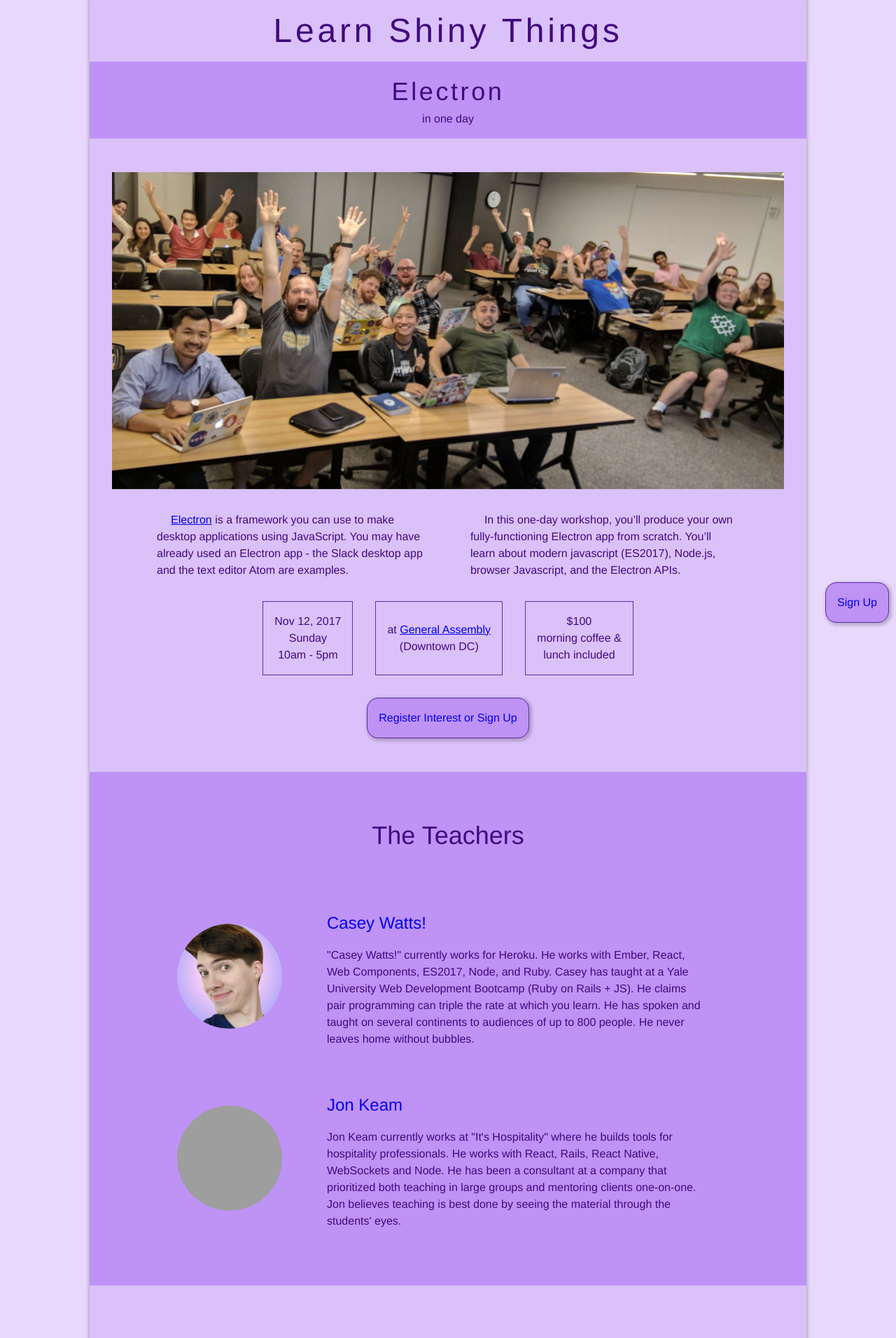
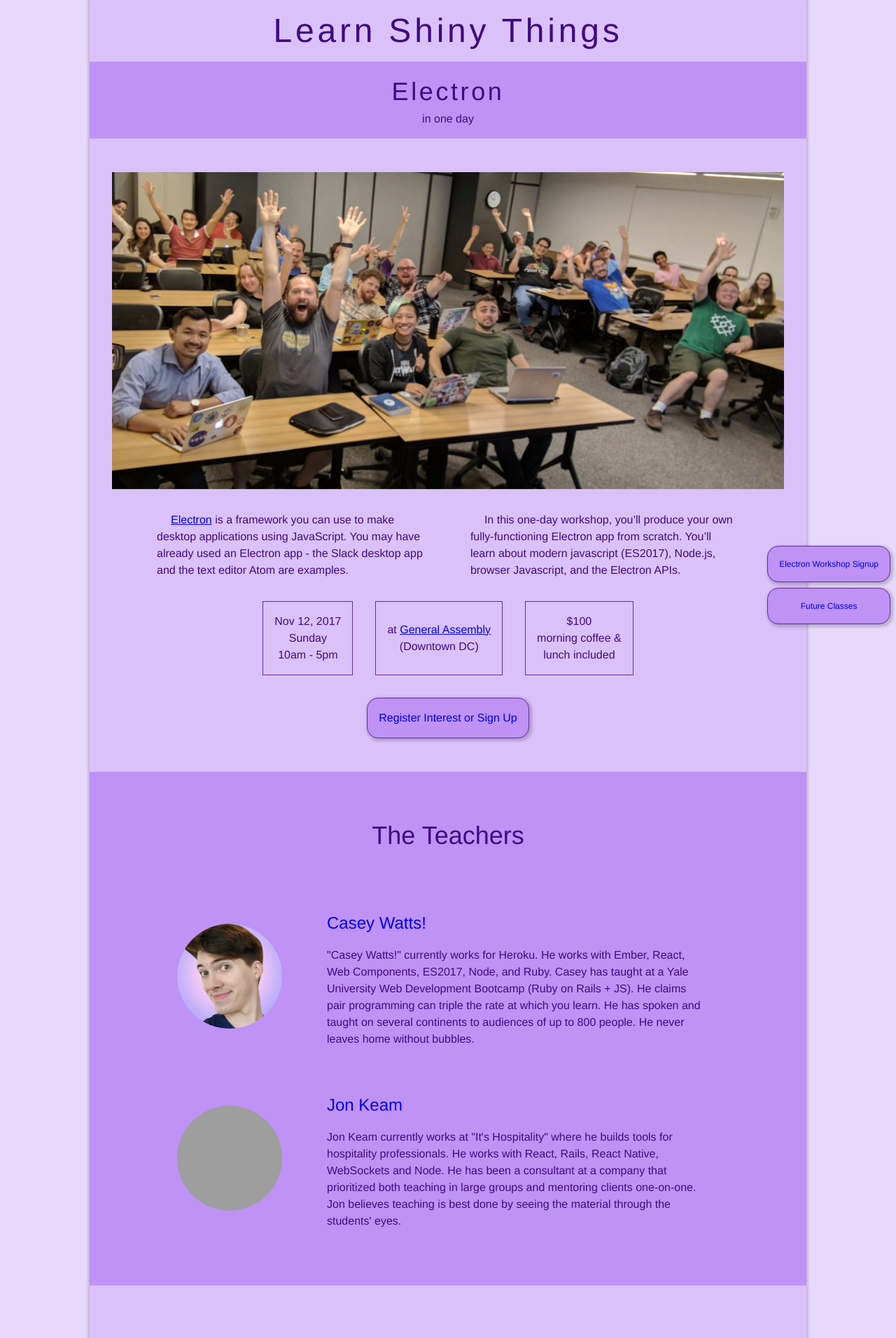
Before and after one commit to learnshinythings/learnshinythings.github.io, a Jekyll site: the page built from electron.md, in a window 1280 px wide. Shown: the top 1912 px of the page at 70% size. Built offline with Jekyll 4.4.1, drawn with Linux system fonts in a browser that asks for light colours; nearby versions of some CDN libraries; grey boxes are pictures that could not be loaded.

Commit message:
add in Future Classes link

```diff
--- a/electron.md
+++ b/electron.md
@@ -192,10 +192,15 @@ And an unrelated application that Casey wrote:
 
 <div class="bg-purp pa3 tl tc-ns">Learn Shiny Things</div>
 
-<div>
-<a href="https://ti.to/learn-shiny-things/learn-electron" class="link floaty">
-  <div class="tc pa3 ba br4 b--purple bg-purp bg-hover-purp-dark shadow-3">
-    Sign Up
+<div class="floaty">
+<a href="https://ti.to/learn-shiny-things/learn-electron" class="link" target="_blank">
+  <div class="f7 tc pa3 ba br4 b--purple bg-purp bg-hover-purp-dark shadow-3 mw5 ma2">
+    Electron Workshop Signup
+  </div>
+</a>
+<a href="https://goo.gl/forms/xd3HzsEangcI95pi2" class="link" target="_blank">
+  <div class="f7 tc pa3 ba br4 b--purple bg-purp bg-hover-purp-dark shadow-3 mw5 ma2">
+    Future Classes
   </div>
 </a>
 </div>
--- a/style.css
+++ b/style.css
@@ -38,8 +38,8 @@ body {
 
 .floaty {
   position: fixed;
-  right: 10px;
-  bottom: 10px;
+  right: 0px;
+  bottom: 0px;
 }
 
 .headshot {
```
